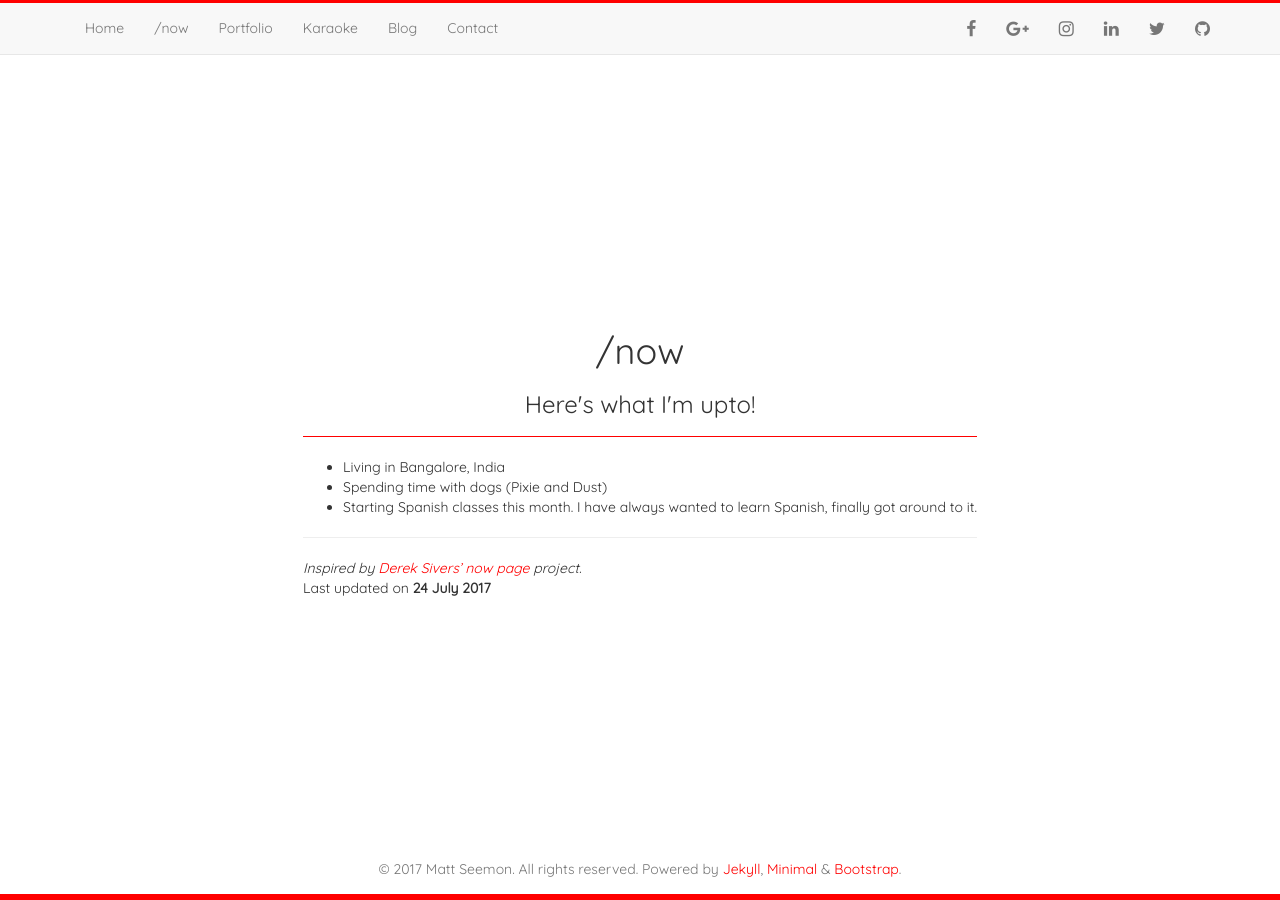
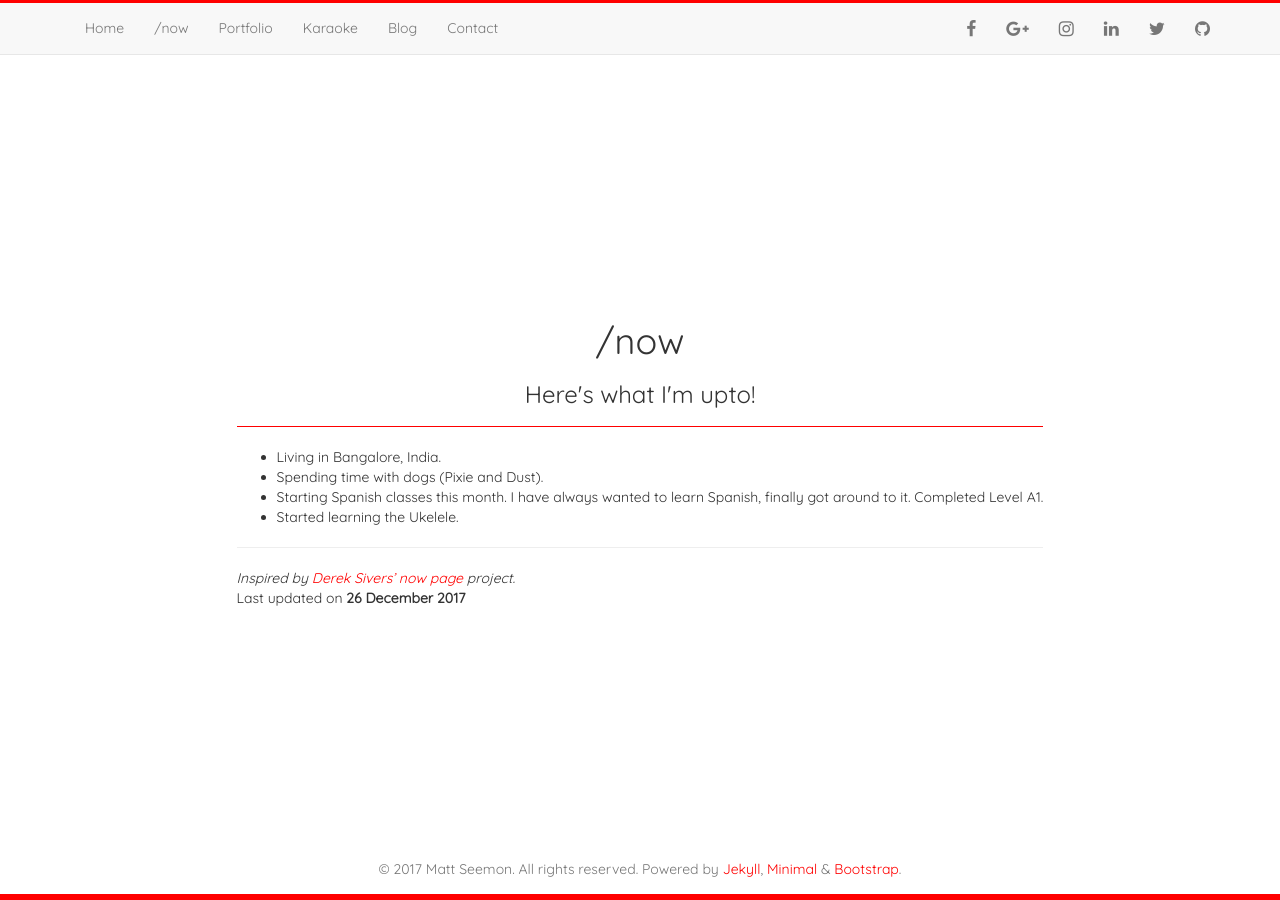
Before and after one commit to mattseemon/mattseemon.in, a Jekyll site: the page built from _pages/now.md, in a window 1280 px wide. Built offline with Jekyll 4.4.1, drawn with Linux system fonts in a browser that asks for light colours; nearby versions of some CDN libraries; comment, search, counter and statistics services are not loaded.

Commit message:
Minor Changes
1. Included .htaccess to redirect to https
2. Fixed Broken Karaoke Search functionality
3. Updated About and Now Pages

```diff
--- a/_includes/head.html
+++ b/_includes/head.html
@@ -38,18 +38,23 @@
     window.cookieconsent.initialise({
     "palette": {
         "popup": {
-        "background": "red",
-        "text": "#ffffff"
-        },
-        "button": {
-        "background": "transparent",
-        "text": "#ffffff",
-        "border": "#ffffff"
-        }
+            "background": "#f8f8f8",
+            "text": "#333"
+          },
+          "button": {
+            "background": "transparent",
+            "text": "red",
+            "border": "red"
+          }
     },
     "position": "bottom-right",
     "content": {
         "href": "{{ site.url }}/privacy"
+    },
+    theme: "classic",
+    elements: {
+      messagelink: '<span id="cookieconsent:desc" class="cc-message">This website uses cookies to ensure you get the best experience on our website.  <a aria-label="learn more about cookies" tabindex="0" class="cc-link" href="{{ site.url }}/privacy" rel="noopener" target="_blank">Learn more</a></span>',
+        close: '<span aria-label="dismiss cookie message" tabindex="0" class="cc-close">Close</span>',
     }
     })});
     </script>
--- a/_pages/now.md
+++ b/_pages/now.md
@@ -4,16 +4,17 @@
 description: Here's what I'm upto!
 permalink: /now/
 sitemap:
-  lastmod: 2017-07-31
+  lastmod: 2017-12-26
   changefreq: monthly
   priority: 0.9
 ---
 
 
- * Living in Bangalore, India
- * Spending time with dogs (Pixie and Dust)
- * Starting Spanish classes this month. I have always wanted to learn Spanish, finally got around to it.
+ * Living in Bangalore, India.
+ * Spending time with dogs (Pixie and Dust).
+ * Starting Spanish classes this month. I have always wanted to learn Spanish, finally got around to it. Completed Level A1.
+ * Started learning the Ukelele.
 
 ---
 *Inspired by <a href="https://sivers.org/now" target="_blank">Derek Sivers’</a> <a href="http://nownownow.com/" target="_blank">now page</a>  project.* \\
-Last updated on **24 July 2017**
+Last updated on **26 December 2017**
```
Also changed, not shown: _pages/about.md (+5 -5 lines), 3 other files.
